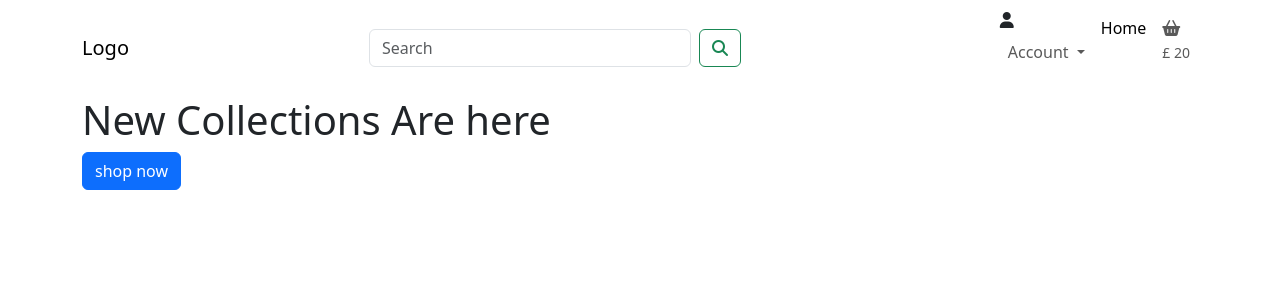
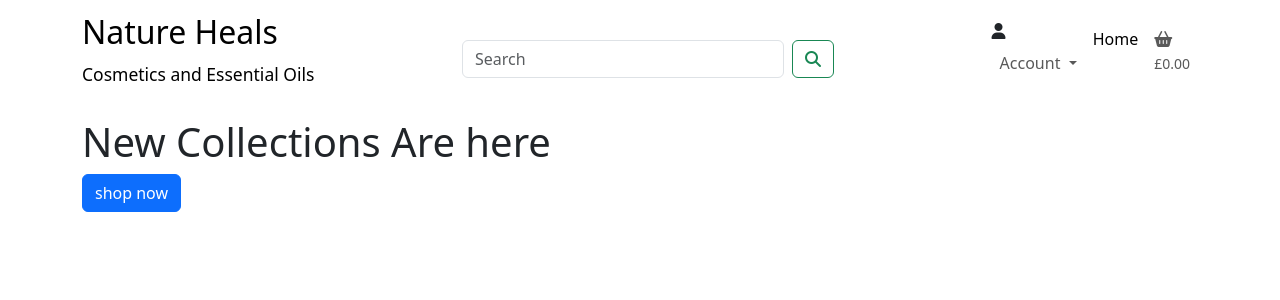
Before and after one commit to vero-nika-2828/nature_heals_v1, a Django app: page / in a window 1280 px wide. Shown: the top 300 px of the page. Run offline with Django 3.2, Linux system fonts and the light colour scheme; some libraries are stand-ins or nearby versions.

Commit message:
Add grand-total template logic in base.html

```diff
--- a/templates/base.html
+++ b/templates/base.html
@@ -47,7 +47,11 @@
       <div class="row">
       <nav class="navbar navbar-expand-lg bg-body">
         <div class="container-fluid">
-            <a class="navbar-brand col-2" href="#">Logo</a>
+            <a class="navbar-brand col-3" href="{% url 'home' %}">
+
+              <h2>Nature Heals</h2>
+              <p><small>Cosmetics and Essential Oils</small></p>
+            </a>
 
 
         <form class="d-flex col-4" role="search">
@@ -55,7 +59,7 @@
             <button class="btn btn-outline-success" type="submit"><i class="fa-solid fa-magnifying-glass"></i></button>
         </form>
 
-        <ul class="navbar-nav my-auto justify-content-end col-4">
+        <ul class="navbar-nav my-auto justify-content-end col-3">
                 <li class="nav-item dropdown" role="button">
                     <div><i class="fa-solid fa-user"></i></div>
                     <a class="nav-link dropdown-toggle " href="#" role="button" data-bs-toggle="dropdown" aria-expanded="false">
@@ -80,11 +84,15 @@
                 </li>
                 <li class="nav-item">
                   <a class="nav-link" href="#">
-                    <div>
-                      <i class="fa-solid fa-basket-shopping list-inline-item"></i>
-                    </div>
-                    <div class="list-inline-item">
-                      <p><small>£ 20</small></p>
+                    <div><i class="fa-solid fa-basket-shopping list-inline-item"></i></div>
+                    <p><small>
+                      {% if grand_total %}
+                        ${{ grand_total|floatformat:2 }}
+                      {% else %}
+                        £0.00
+                      {% endif %}
+
+                    </p>
                     </div>
                   </a>
                 </li>
```
